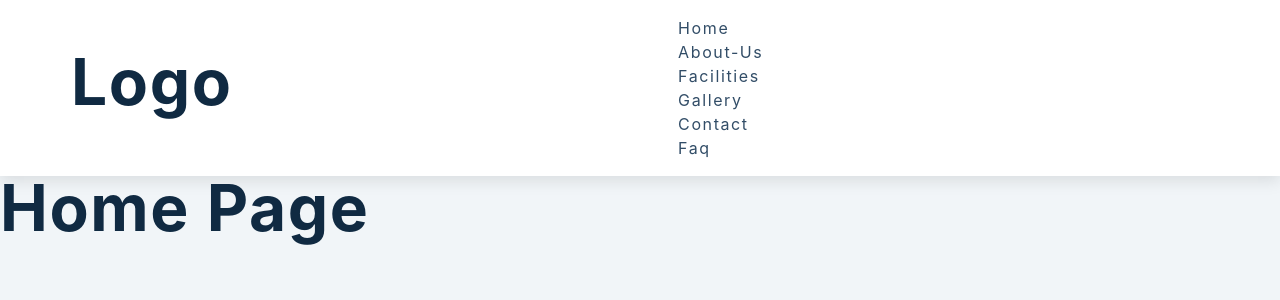
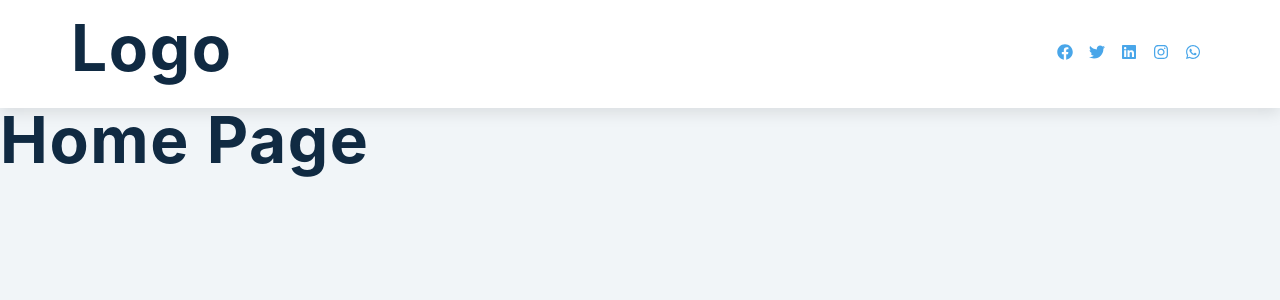
Before and after one commit to domchu/keyonaville, a Next.js app: page / in a window 1280 px wide. Shown: the top 300 px of the page. Built offline with nearby package versions, Linux system fonts and the light colour scheme.

Commit message:
chore:styles the navbar components

```diff
--- a/Components/Navbar.js
+++ b/Components/Navbar.js
@@ -8,6 +8,7 @@ import { links, social } from "./Navdata";
 import Gallery from "./../pages/gallery";
 
 const Navbar = () => {
+  const [showLinks, setShowLinks] = useState(false);
   return (
     <>
       <nav>
@@ -15,31 +16,39 @@ const Navbar = () => {
           <Box className="nav-header">
             {/* <Image src={logo} alt="logo" /> */}
             <h1>Logo</h1>
-            <button className="nav-toggle">
+            <button
+              className="nav-toggle"
+              onClick={() => setShowLinks(!showLinks)}
+            >
               <FaBars />
             </button>
           </Box>
-          <Box className="links-container show-container">
-            <li className="links">
-              <a href="">Home</a>
-            </li>
-            <li className="links">
-              <a href="">About-us</a>
-            </li>
-            <li className="links">
-              <a href="">Facilities</a>
-            </li>
-            <li className="links">
-              <a href="">Gallery</a>
-            </li>
-            <li className="links">
-              <a href="">Contact</a>
-            </li>
-            <li className="links">
-              <a href="">Faq</a>
-            </li>
+          {showLinks && (
+            <Box className="links-container show-container">
+              <ul className="links">
+                {links.map((link) => {
+                  const { id, url, text } = link;
+                  return (
+                    <li key={id}>
+                      <a href={url}>{text} </a>
+                    </li>
+                  );
+                })}
+              </ul>
+            </Box>
+          )}
+          <Box>
+            <ul className="social-icons">
+              {social.map((socialIcon) => {
+                const { id, url, icon } = socialIcon;
+                return (
+                  <li key={id}>
+                    <a href={url}>{icon} </a>
+                  </li>
+                );
+              })}
+            </ul>
           </Box>
-          <ul className="social-icons"></ul>
         </Box>
       </nav>
     </>
--- a/Components/Navdata.js
+++ b/Components/Navdata.js
@@ -1,5 +1,12 @@
 import React from "react";
-import { FaBehance, FaFacebook, FaLinkedin, FaTwitter } from "react-icons/fa";
+import {
+  FaBehance,
+  FaFacebook,
+  FaInstagram,
+  FaLinkedin,
+  FaTwitter,
+  FaWhatsapp,
+} from "react-icons/fa";
 export const links = [
   {
     id: 1,
@@ -47,11 +54,11 @@ export const social = [
   {
     id: 4,
     url: "https://www.twitter.com",
-    icon: <FaBehance />,
+    icon: <FaInstagram />,
   },
   {
-    id: 4,
+    id: 5,
     url: "https://www.twitter.com",
-    icon: <FaBehance />,
+    icon: <FaWhatsapp />,
   },
 ];
```
